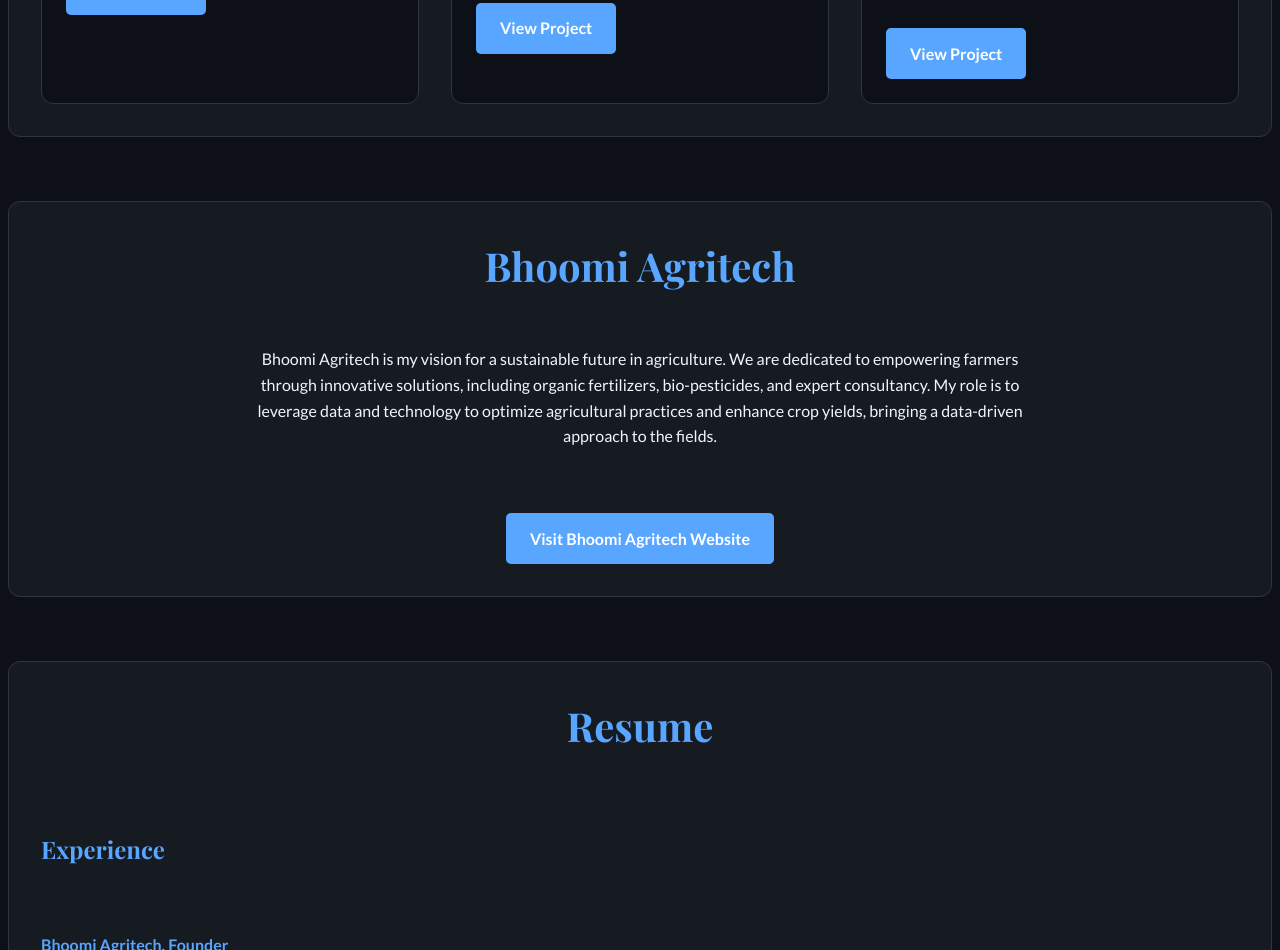
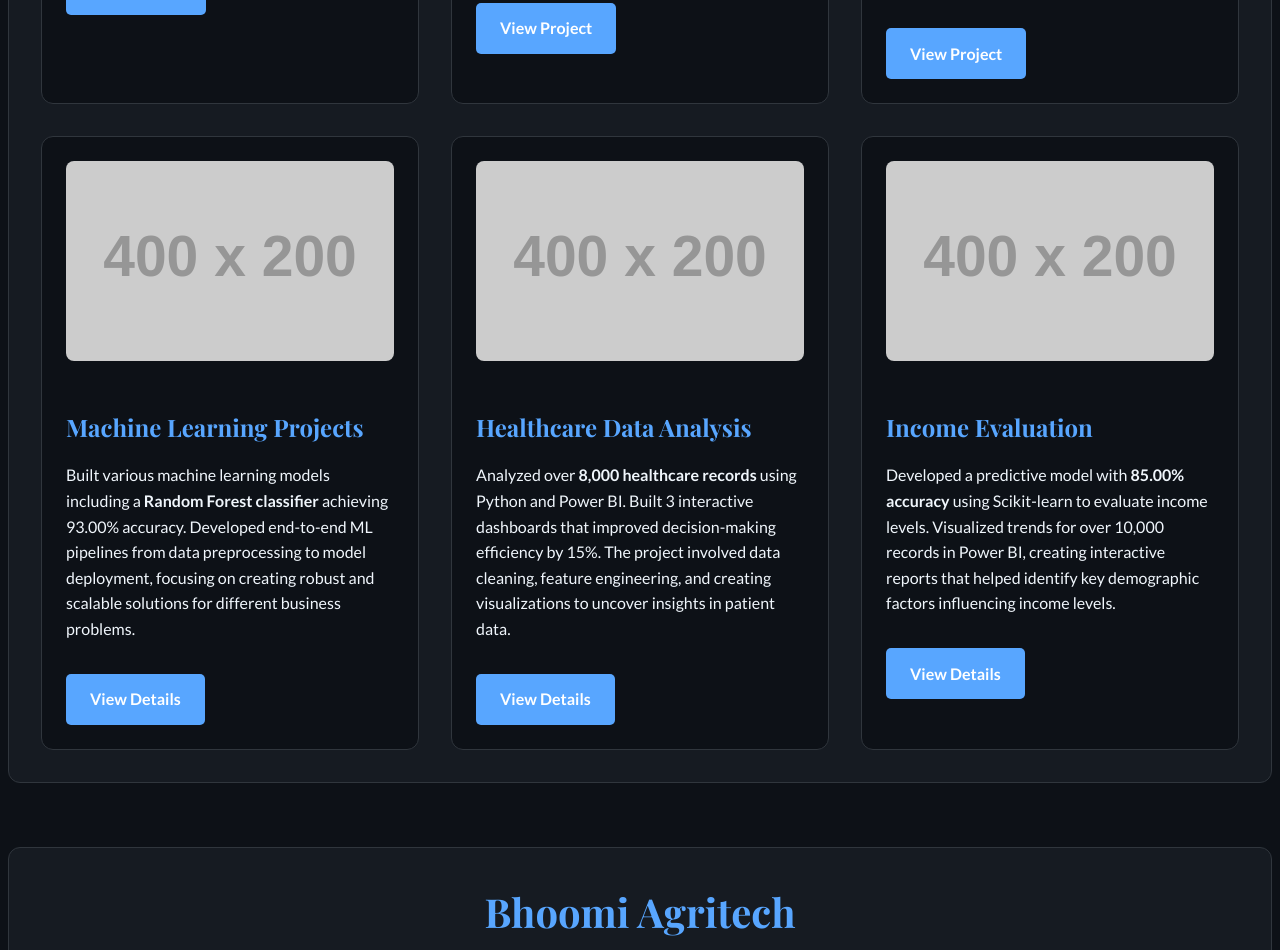
Before and after one commit to TRavi8688/portfolio, a plain HTML site: page index.html in a window 1280 px wide. Shown: the part 2239-3189 px from the top of the page. Drawn offline with nearby package versions, Linux system fonts and the light colour scheme; placeholder pictures from the web are drawn by us.

Commit message:
Update index.html

```diff
--- a/index.html
+++ b/index.html
@@ -444,6 +444,24 @@
             <p>Designed and built a comprehensive **Power BI dashboard** to visualize key retail sales metrics and predict future trends. The project involved time-series forecasting using TensorFlow and scikit-learn, and the dashboard was created with interactive charts to help a Google retail client optimize inventory by 15%.</p>
             <a class="btn" href="https://huggingface.co/spaces/ravi868/Retail_Sales_Forecasting" target="_blank">View Project</a>
         </div>
+        <div class="project-card" data-aos="fade-up" data-aos-delay="300">
+            <img src="https://via.placeholder.com/400x200?text=Machine+Learning+Models" alt="Machine Learning Models">
+            <h3>Machine Learning Projects</h3>
+            <p>Built various machine learning models including a <strong>Random Forest classifier</strong> achieving 93.00% accuracy. Developed end-to-end ML pipelines from data preprocessing to model deployment, focusing on creating robust and scalable solutions for different business problems.</p>
+            <a class="btn" href="#" target="_blank">View Details</a>
+        </div>
+        <div class="project-card" data-aos="fade-up" data-aos-delay="400">
+            <img src="https://via.placeholder.com/400x200?text=Healthcare+Analysis" alt="Healthcare Data Analysis">
+            <h3>Healthcare Data Analysis</h3>
+            <p>Analyzed over <strong>8,000 healthcare records</strong> using Python and Power BI. Built 3 interactive dashboards that improved decision-making efficiency by 15%. The project involved data cleaning, feature engineering, and creating visualizations to uncover insights in patient data.</p>
+            <a class="btn" href="#" target="_blank">View Details</a>
+        </div>
+        <div class="project-card" data-aos="fade-up" data-aos-delay="500">
+            <img src="https://via.placeholder.com/400x200?text=Income+Evaluation" alt="Income Evaluation Project">
+            <h3>Income Evaluation</h3>
+            <p>Developed a predictive model with <strong>85.00% accuracy</strong> using Scikit-learn to evaluate income levels. Visualized trends for over 10,000 records in Power BI, creating interactive reports that helped identify key demographic factors influencing income levels.</p>
+            <a class="btn" href="#" target="_blank">View Details</a>
+        </div>
     </div>
 </section>
 
```
Lines whose indentation alone changed are shown as unchanged.
